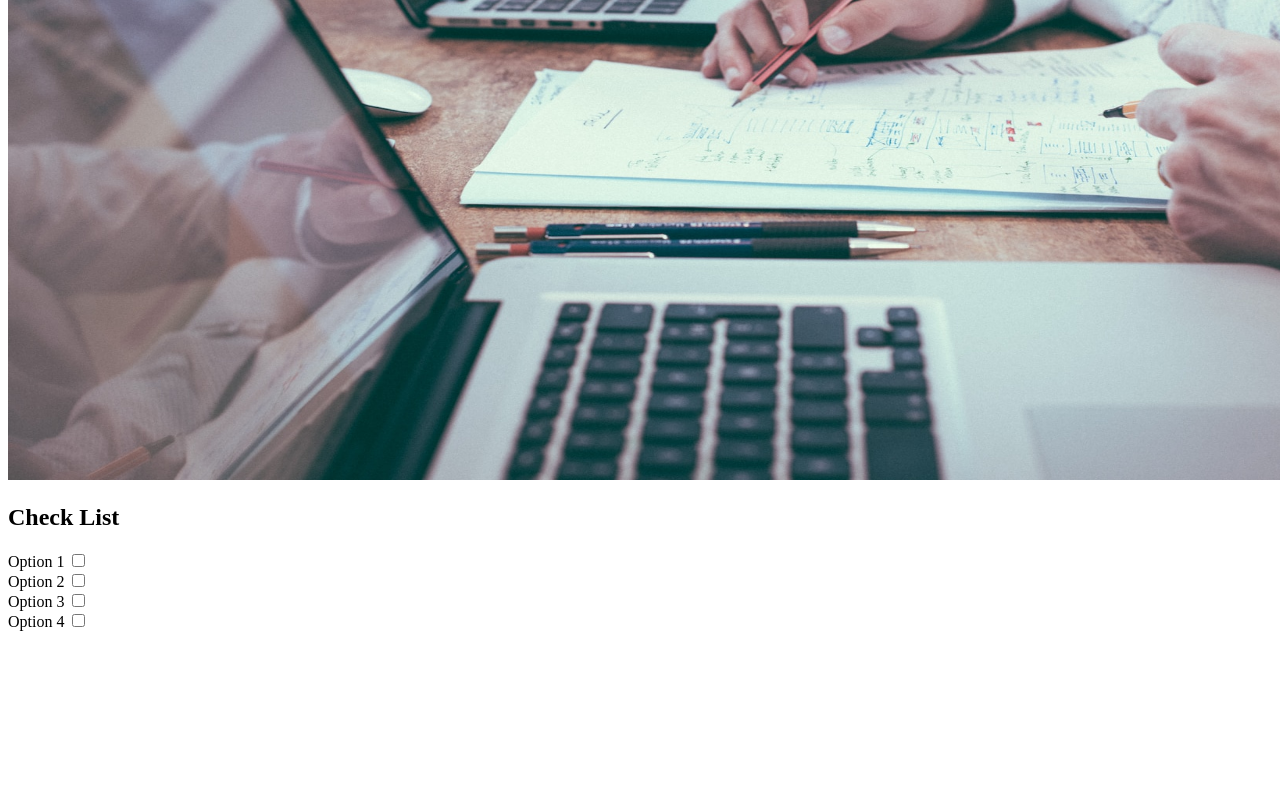
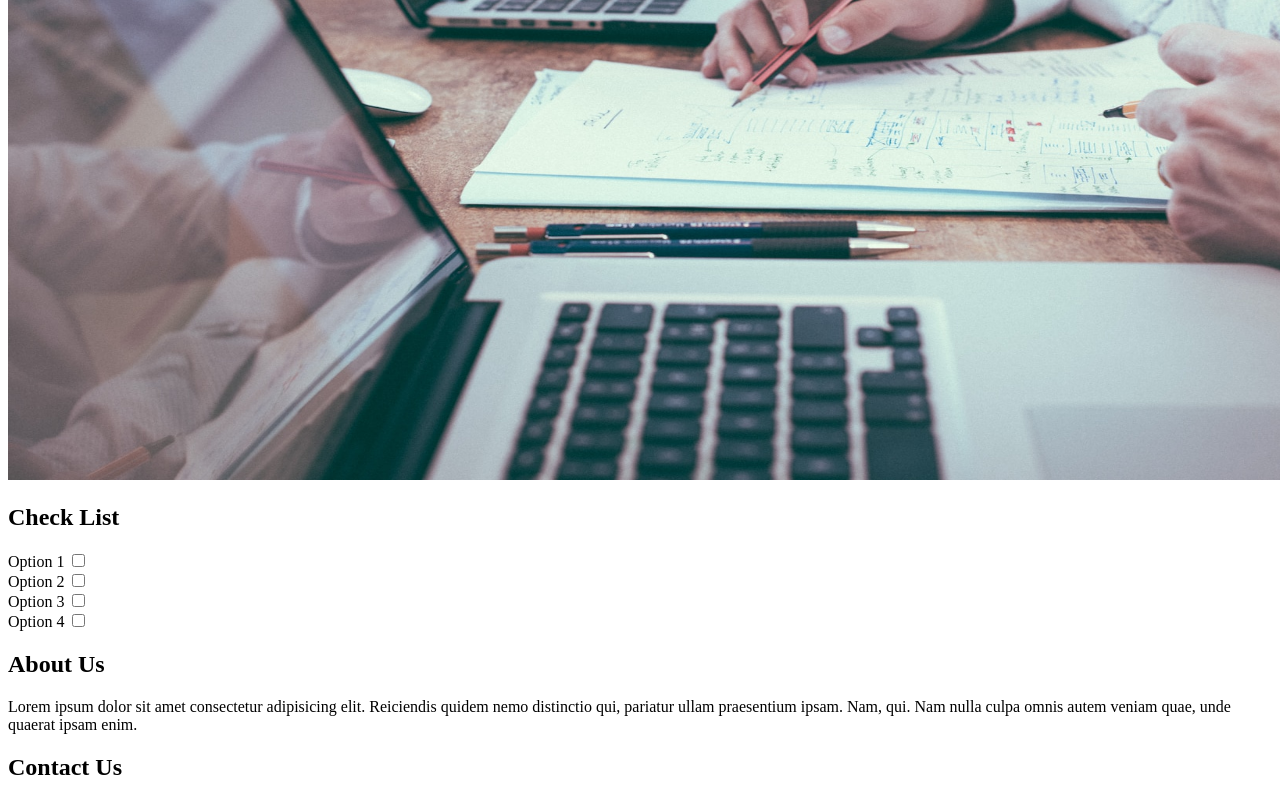
Before and after one commit to isaaco1/web-dev-website, a plain HTML site: page index.html in a window 1280 px wide. Shown: the part 346-1146 px from the top of the page. Before the commit the page ends 985 px from the top, so only its background shows below. Drawn offline with Linux system fonts and the light colour scheme.

Commit message:
Added about us

```diff
--- a/index.html
+++ b/index.html
@@ -47,5 +47,16 @@
         </label>
       </div>
     </section>
+    <section>
+      <h2>About Us</h2>
+      <p>
+        Lorem ipsum dolor sit amet consectetur adipisicing elit. Reiciendis
+        quidem nemo distinctio qui, pariatur ullam praesentium ipsam. Nam, qui.
+        Nam nulla culpa omnis autem veniam quae, unde quaerat ipsam enim.
+      </p>
+    </section>
+    <section>
+      <h2>Contact Us</h2>
+    </section>
   </body>
 </html>
```
